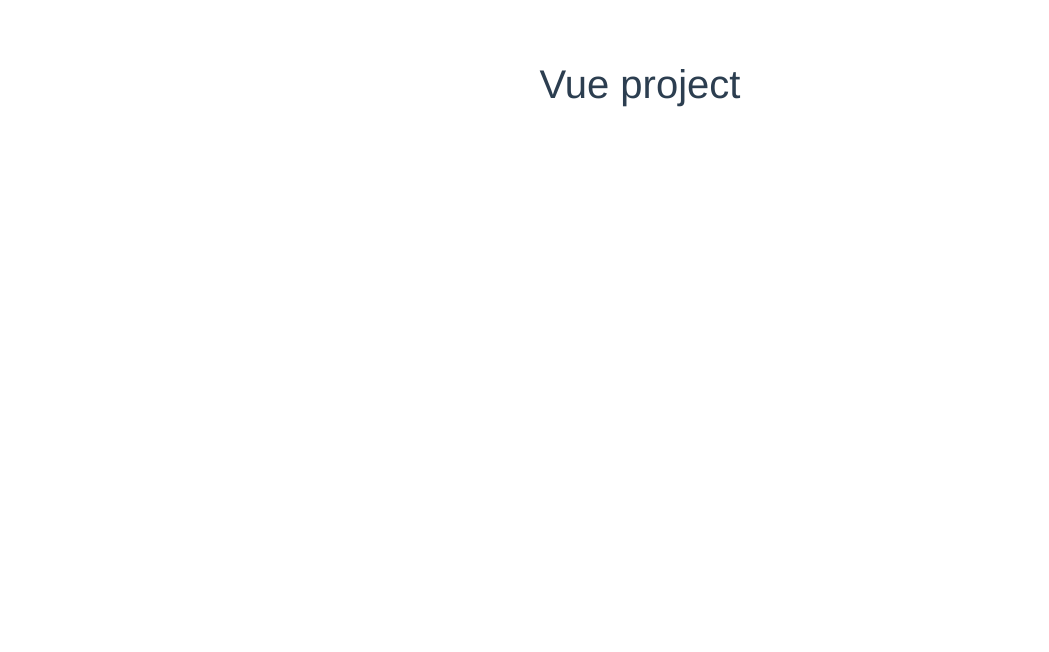
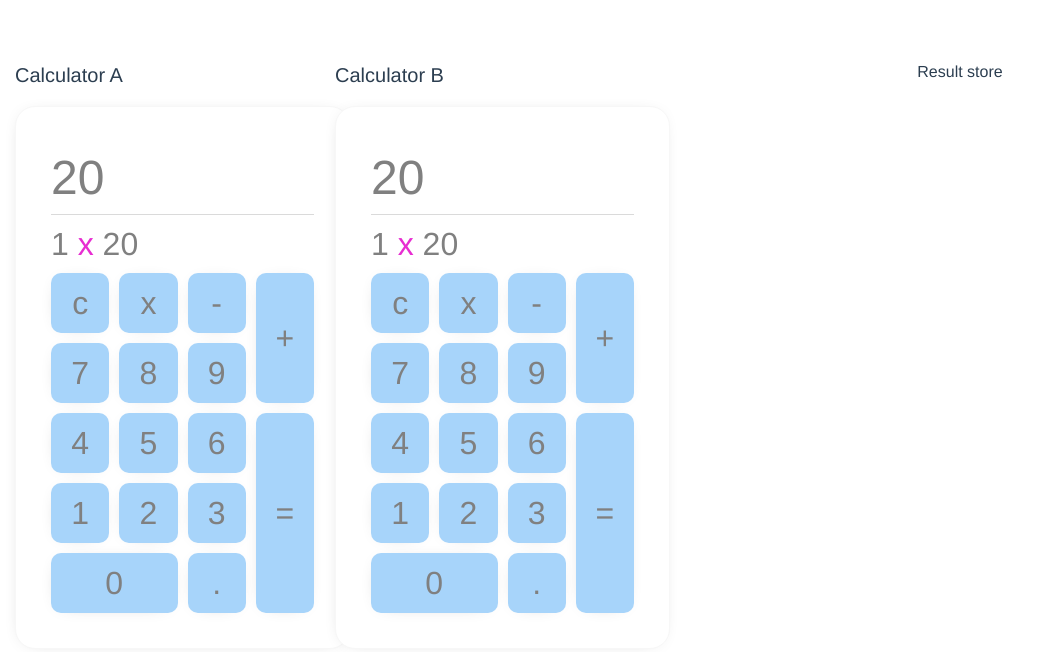
Before and after one commit to DhanachDev/Calculator, a Vue app: page / in a window 1280 px wide. Shown: the top 652 px of the page, without its empty margins (0-1049 px from the left). Built offline with nearby package versions, Linux system fonts and the light colour scheme.

Commit message:
update calculator ui

```diff
--- a/package.json
+++ b/package.json
@@ -18,7 +18,9 @@
     "@vue/compiler-sfc": "^3.0.0-0",
     "babel-eslint": "^10.1.0",
     "eslint": "^6.7.2",
-    "eslint-plugin-vue": "^7.0.0-0"
+    "eslint-plugin-vue": "^7.0.0-0",
+    "sass": "^1.26.11",
+    "sass-loader": "^10.0.2"
   },
   "eslintConfig": {
     "root": true,
--- a/src/App.vue
+++ b/src/App.vue
@@ -22,4 +22,16 @@ export default {
     color: #2c3e50;
     margin-top: 60px;
 }
+
+html {
+    box-sizing: border-box;
+}
+
+*,
+*::before,
+*::after {
+    margin: 0;
+    padding: 0;
+    box-sizing: inherit;
+}
 </style>
--- a/src/components/Layout.vue
+++ b/src/components/Layout.vue
@@ -1,12 +1,32 @@
 <template>
-<div class="hello">
-    <h1>{{msg}} </h1>
+<div class="container-fluid">
+    <div class="row">
+        <div class="col-12 col-lg-6">
+            <div class="row">
+                <div class="col-12 col-xl-6">
+                    <Calculator name="A"></Calculator>
+                </div>
+                <div class="col-12 col-xl-6">
+                    <Calculator name="B"></Calculator>
+                </div>
+            </div>
+
+        </div>
+
+        <div class="col-12 col-lg-6">
+            Result store
+        </div>
+    </div>
 </div>
 </template>
 
 <script>
+import Calculator from './calculator'
 export default {
     name: 'HelloWorld',
+    components: {
+        Calculator
+    },
     props: {
         msg: {
             type: String,
@@ -19,21 +39,7 @@ export default {
 <!-- Add "scoped" attribute to limit CSS to this component only -->
 
 <style scoped>
-h3 {
-    margin: 40px 0 0;
-}
-
-ul {
-    list-style-type: none;
-    padding: 0;
-}
-
-li {
-    display: inline-block;
-    margin: 0 10px;
-}
-
-a {
-    color: #42b983;
+.column {
+    padding: 20px;
 }
 </style>
--- /dev/null
+++ b/src/components/calculator.vue
@@ -0,0 +1,134 @@
+<template>
+<div>
+    <p class="_name">Calculator {{name}}</p>
+    <div class="_c-wrapper">
+        <div class="_c">
+            <div class="_head">
+                <div class="_result">
+                    {{result}}
+                </div>
+                <div class="_action">
+                    {{firstDigit}} <span>{{operate}}</span> {{secondDigit}}
+                </div>
+            </div>
+            <div class="_cal-body">
+                <button type="button" class="plus-sign" value="+">+</button>
+                <button type="button" value="c">c</button>
+                <button type="button" value="x">x</button>
+                <button type="button" value="-">-</button>
+
+                <button type="button" value="7">7</button>
+                <button type="button" value="8">8</button>
+                <button type="button" value="9">9</button>
+
+                <button type="button" value="4">4</button>
+                <button type="button" value="5">5</button>
+                <button type="button" value="6">6</button>
+
+                <button type="button" value="1">1</button>
+                <button type="button" value="2">2</button>
+                <button type="button" value="3">3</button>
+
+                <button type="button" class="zero" value="0">0</button>
+                <button type="button" class="decimal" value=".">.</button>
+
+                <button type="button" class="equal-sign" value="=">=</button>
+            </div>
+        </div>
+    </div>
+</div>
+</template>
+
+<script>
+export default {
+    data() {
+        return {
+            result: 20,
+            operate: 'x',
+            firstDigit: 1,
+            secondDigit: 20
+        }
+    },
+    props: {
+        name: {
+            type: String,
+            default: ''
+        }
+    }
+}
+</script>
+
+<style lang="scss" scoped>
+._name {
+    font-size: 20px;
+    text-align: left;
+}
+
+._c-wrapper {
+    min-width: 335px;
+
+    ._c {
+        width: 100%;
+        border: 1px solid #f7f7f7;
+        border-radius: 20px;
+        background-color: white;
+        min-height: 350px;
+        padding: 35px;
+        -webkit-box-shadow: -1px 1px 20px -14px rgba(0, 0, 0, 0.44);
+        box-shadow: -1px 1px 20px -14px rgba(0, 0, 0, 0.44);
+
+        ._head {
+            ._result {
+                text-align: left;
+                font-size: 3rem;
+                border-bottom: 1px solid #dadada;
+                color: gray;
+            }
+
+            ._action {
+                padding: 5px 0;
+                text-align: left;
+                color: gray;
+                font-size: 2rem;
+
+                span {
+                    color: #e72dd1;
+                }
+            }
+        }
+
+        ._cal-body {
+            display: grid;
+            grid-template-columns: repeat(4, 1fr);
+            grid-gap: 10px 10px;
+
+            button {
+                height: 60px;
+                border-radius: 10px;
+                border: none;
+                background-color: #a7d4fa;
+                font-size: 2rem;
+                color: gray;
+                -webkit-box-shadow: -1px 1px 20px -14px rgba(0, 0, 0, 0.44);
+                box-shadow: -1px 1px 20px -14px rgba(0, 0, 0, 0.44);
+            }
+
+            .equal-sign {
+                grid-row: 3 / 6; //start / end
+                height: 100%;
+                grid-column: 4 / 4; //start / end
+            }
+
+            .plus-sign {
+                grid-row: 1 / 3;
+                height: 100%;
+                grid-column: 4 / 4;
+            }
+
+            .zero {
+                grid-column: 1 / 3;
+            }
+        }
+    }
+}
+</style>
```
Also changed, not shown: 1 other file (tests, documents, lock files or other folders).
